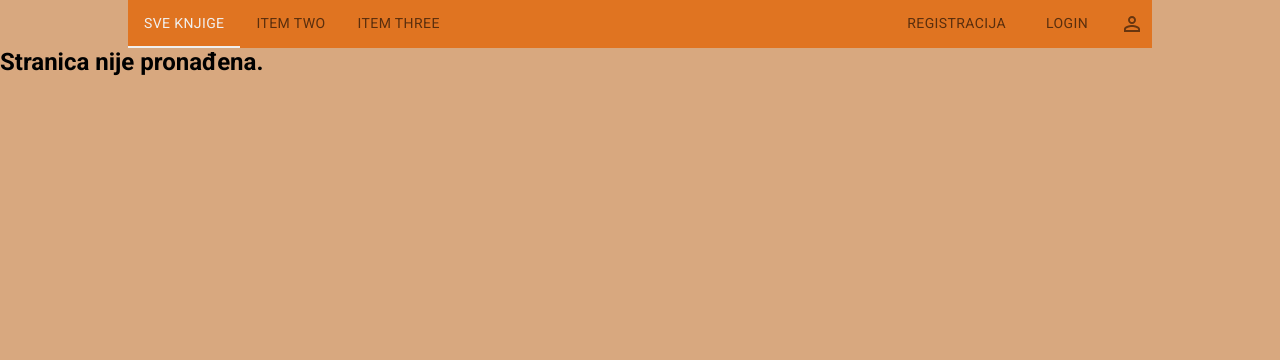
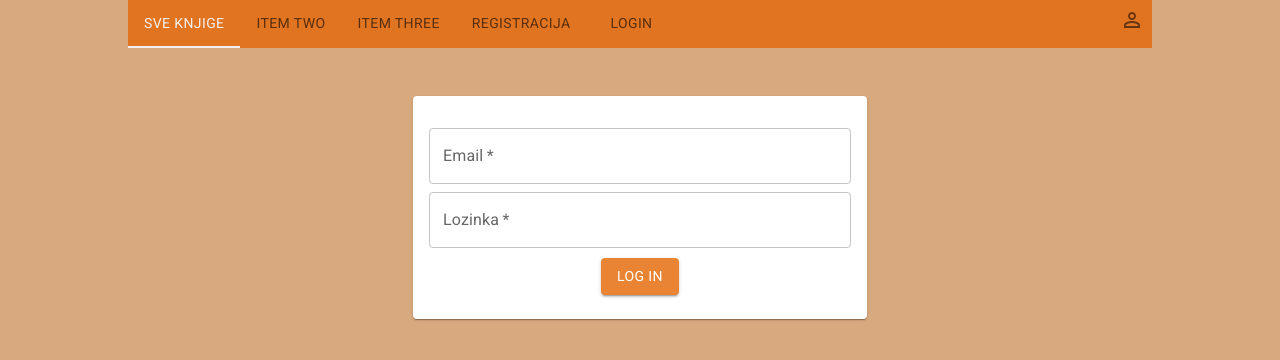
Before and after one commit to nadjagv/prunus, a React (Create React App) app in the folder frontend/: page /login in a window 1280 px wide. Shown: the top 360 px of the page. Built offline with nearby package versions, Linux system fonts and the light colour scheme.

Commit message:
login forma

```diff
--- a/frontend/package.json
+++ b/frontend/package.json
@@ -11,6 +11,7 @@
     "@testing-library/react": "^13.3.0",
     "@testing-library/user-event": "^13.5.0",
     "react": "^18.2.0",
+    "react-axios": "^2.0.6",
     "react-dom": "^18.2.0",
     "react-router-dom": "^6.3.0",
     "react-scripts": "^5.0.1",
--- a/frontend/src/App.js
+++ b/frontend/src/App.js
@@ -4,6 +4,7 @@ import KnjigePregled from './komponente/knjige/KnjigePregled'
 import Knjiga from './komponente/knjige/Knjiga'
 import {Route, Routes, Link} from "react-router-dom"
 import Header from "./komponente/header/Header"
+import LogIn from './komponente/korisnici/LogIn';
 
 
 function App() {
@@ -18,6 +19,8 @@ function App() {
           <Route index element= {<KnjigePregled/>}/>
           <Route path=":id" element= {<Knjiga/>}/>
         </Route>
+        <Route path="/login" element = {<LogIn/>} />
+
         <Route path = "*" element = {<h2>Stranica nije pronađena.</h2>}/>
       </Routes>
     </div>
--- a/frontend/src/komponente/header/Header.jsx
+++ b/frontend/src/komponente/header/Header.jsx
@@ -21,13 +21,13 @@ const Header = () => {
             <Tab label="Sve knjige" onClick={() => navigate("/knjige")}/>
             <Tab label="Item Two" />
             <Tab label="Item Three" />
+            <Tab label="Registracija" onClick={() => navigate("/registracija")}/>
+
+            <Tab label="LogIn" onClick={() => navigate("/login")}/>
             </Tabs>
         </div>
 
         <div margin-top = "10px">
-            <Tab label="Registracija" onClick={() => navigate("/registracija")}/>
-
-            <Tab label="LogIn" onClick={() => navigate("/login")}/>
 
             <IconButton onClick={() => navigate ("/nalog")}> <PersonOutlineIcon/></IconButton>
         </div>
--- a/frontend/src/komponente/knjige/KnjigaKartica.jsx
+++ b/frontend/src/komponente/knjige/KnjigaKartica.jsx
@@ -1,10 +1,11 @@
 import React from "react";
+import Zanr from "../../enumeracije/Zanr";
 
 const KnjigaKartica = ({knjiga}) =>{
     return (
         <div className="knjiga">
             <div>
-                <p>{knjiga.Zanr}</p>
+                <p>{Object.keys(Zanr).find(key => Zanr[key] === knjiga.Zanr)}</p>
             </div>
 
             <div>
--- /dev/null
+++ b/frontend/src/komponente/korisnici/LogIn.jsx
@@ -0,0 +1,56 @@
+import { Button, Card, CardContent, Grid, Paper, TextField } from "@mui/material";
+import React, { useState } from "react";
+import { useNavigate } from "react-router-dom";
+
+const LogIn = () => {
+    const [email, setEmail] = useState("");
+    const [lozinka, setLozinka] = useState("");
+    const navigation = useNavigate();
+
+
+
+
+    return (
+        <div className="container">
+        <Card>
+            <CardContent style={{justifyContent: 'center', alignItems: 'center'}}>
+                <TextField
+                margin="normal"
+                label="Email"
+                placeholder="Unesite Vaš email"
+                fullWidth
+                required
+                onChange={(e) => {
+                    setEmail(e.target.value);
+                }}
+                ></TextField>
+                <TextField
+                label="Lozinka"
+                placeholder="Unesite lozinku"
+                type="password"
+                onChange={(e) => {
+                    setLozinka(e.target.value);
+                }}
+                fullWidth
+                required
+                ></TextField>
+                <div style={{display: 'flex', justifyContent: 'center', alignItems: 'center', marginTop: 10}}>
+                    <Button
+                    type="submit"
+                    color="primary"
+                    variant="contained"
+                    onClick={() => {
+                    }}
+                    >
+                    Log In
+                    </Button>
+                </div>
+            </CardContent>
+        </Card>
+
+    </div>
+  );
+
+}
+
+export default LogIn
```
Also changed, not shown: 1 other file (tests, documents, lock files or other folders).
